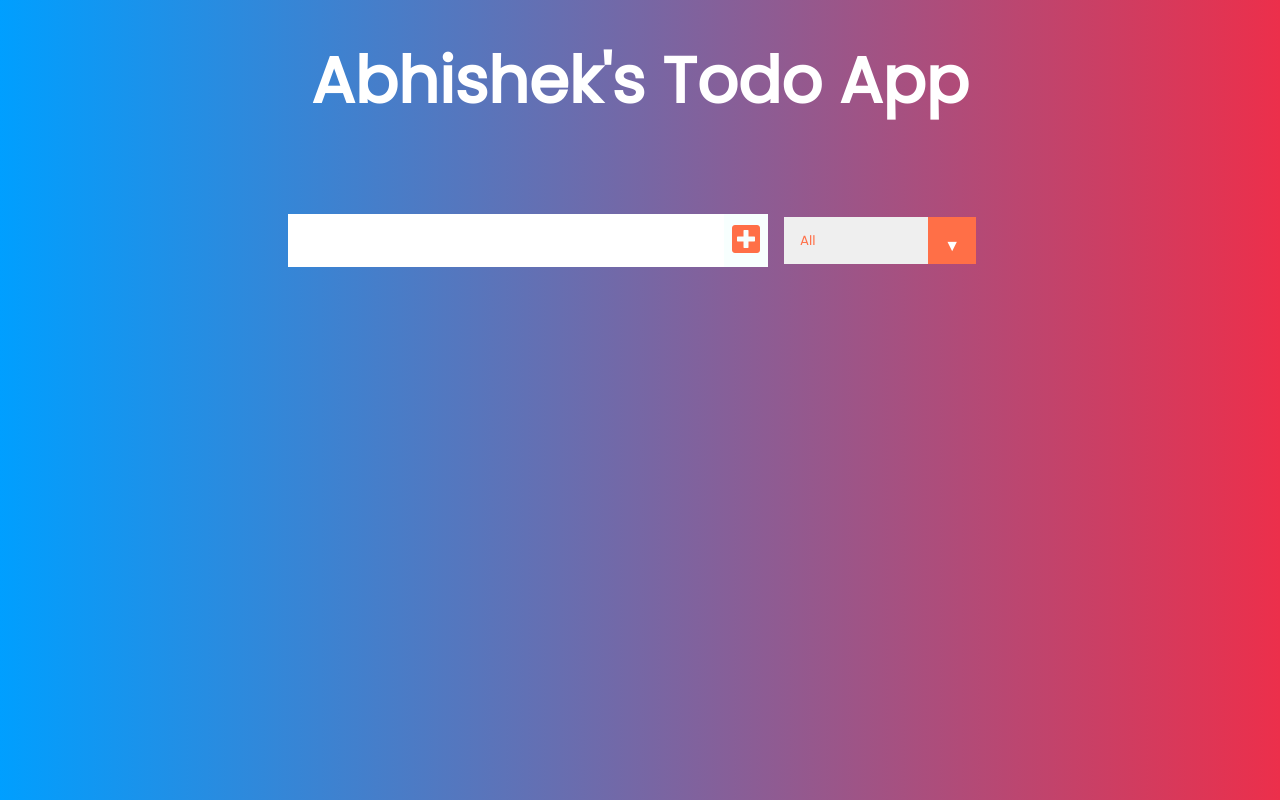
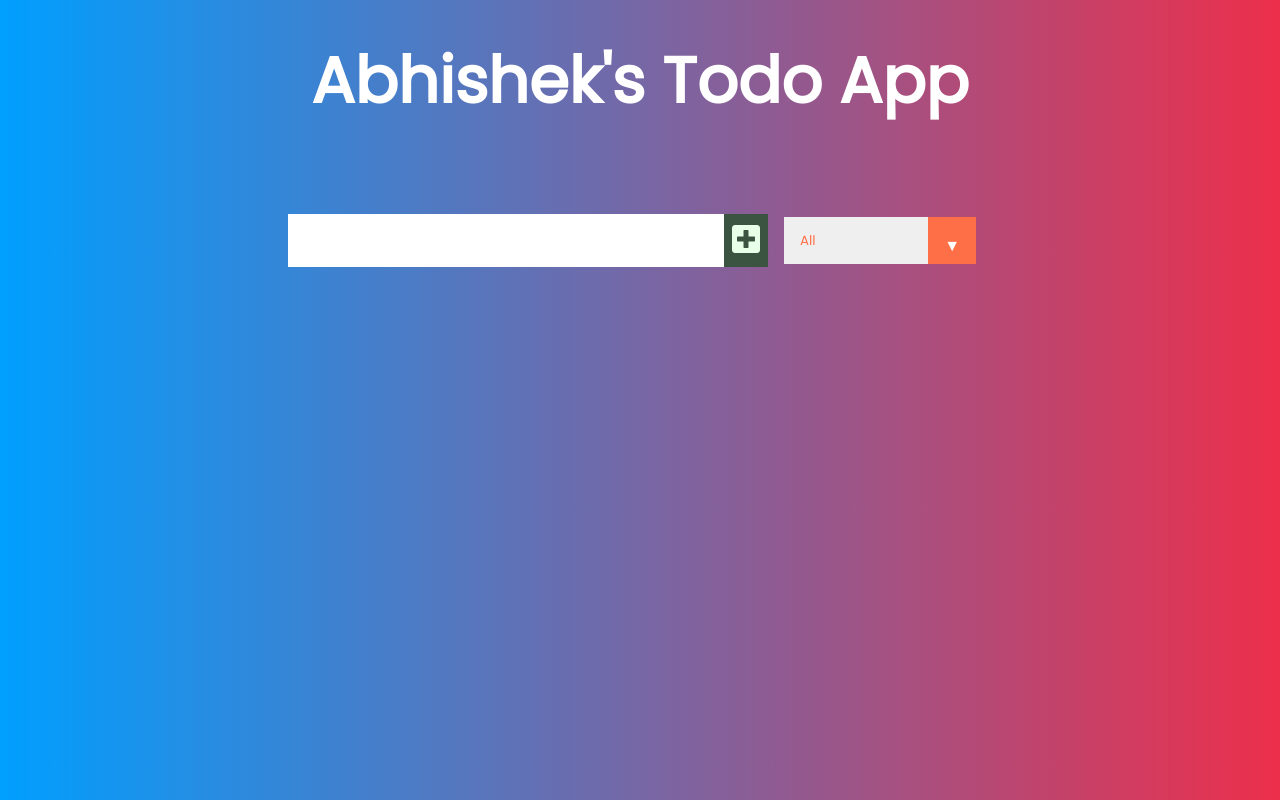
Before and after one commit to abhishek-dpai/Assignment-2-Todo-App, a React (Create React App) app: page / in a window 1280 px wide. Built offline with nearby package versions, Linux system fonts and the light colour scheme.

Commit message:
added few comments

```diff
--- a/src/App.css
+++ b/src/App.css
@@ -4,7 +4,6 @@
   box-sizing: border-box;
 }
 body {
-  /* background-color:  linear-gradient(to right, rgb(0, 159, 255), rgb(236, 47, 75)); */
   background-image: linear-gradient(to right, rgb(0, 159, 255), rgb(236, 47, 75));
   color: white;
   font-family: "Poppins", sans-serif;
@@ -29,13 +28,13 @@ form button {
   background: white;
 }
 form button {
-  color: #ff6f47;
-  background: #f7fffe;
+  color:#e8ffe8;
+  background: #3b5441;
   cursor: pointer;
   transition: all 0.3s ease;
 }
 form button:hover {
-  background: #ff6f47;
+  background:#e7b3b3;
   color: white;
 }
 .todo-container {
--- a/src/components/Form.js
+++ b/src/components/Form.js
@@ -1,11 +1,10 @@
 import React from "react";
 const Form = ({ inputText, setInputText, todos, setTodos ,setStatus}) => {
   const inputTextHandler = (e) => {
-    console.log(e.target.value);
     setInputText(e.target.value);
   };
   const submitTodoHandler = (e) => {
-    e.preventDefault();
+    e.preventDefault(); // stops browser from refreshing
     setTodos([...todos,
     { text: inputText, completed: false, id: Math.floor(Math.random() * 1000000) }
     ]);
```
